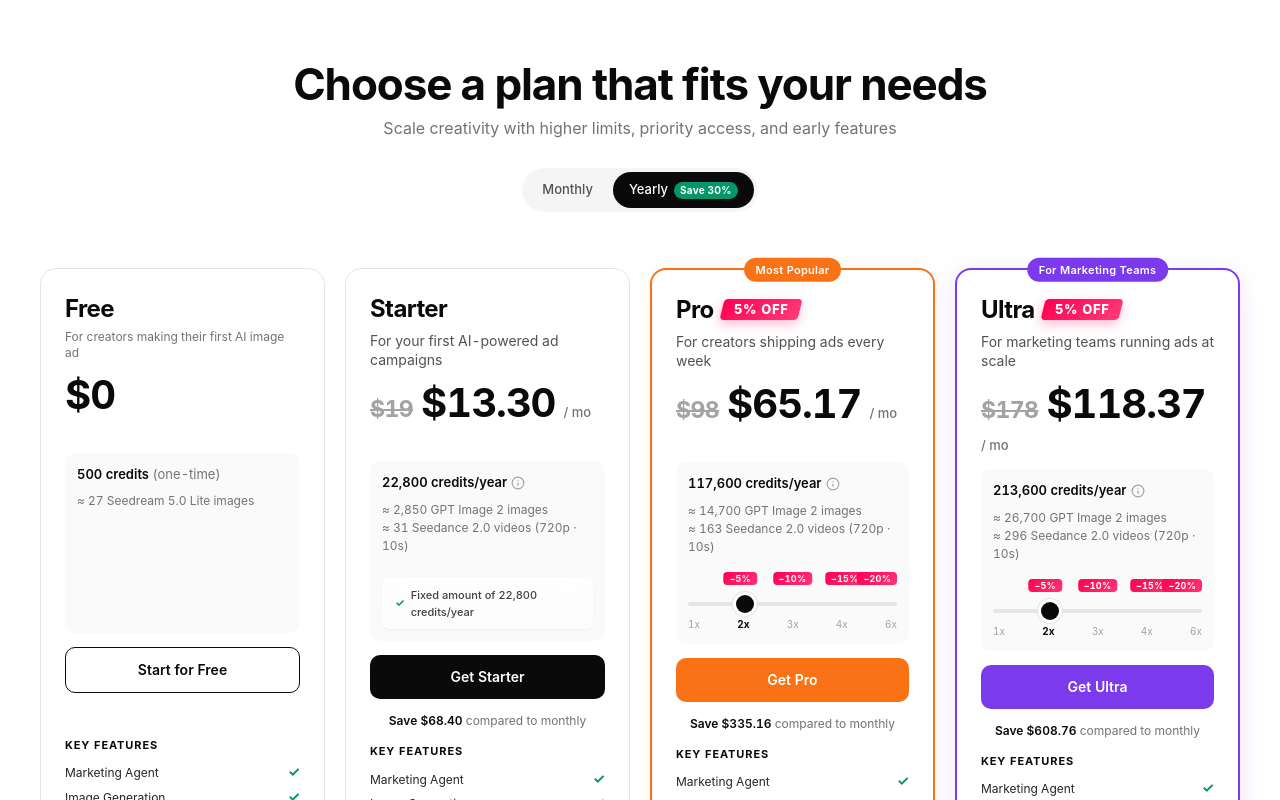
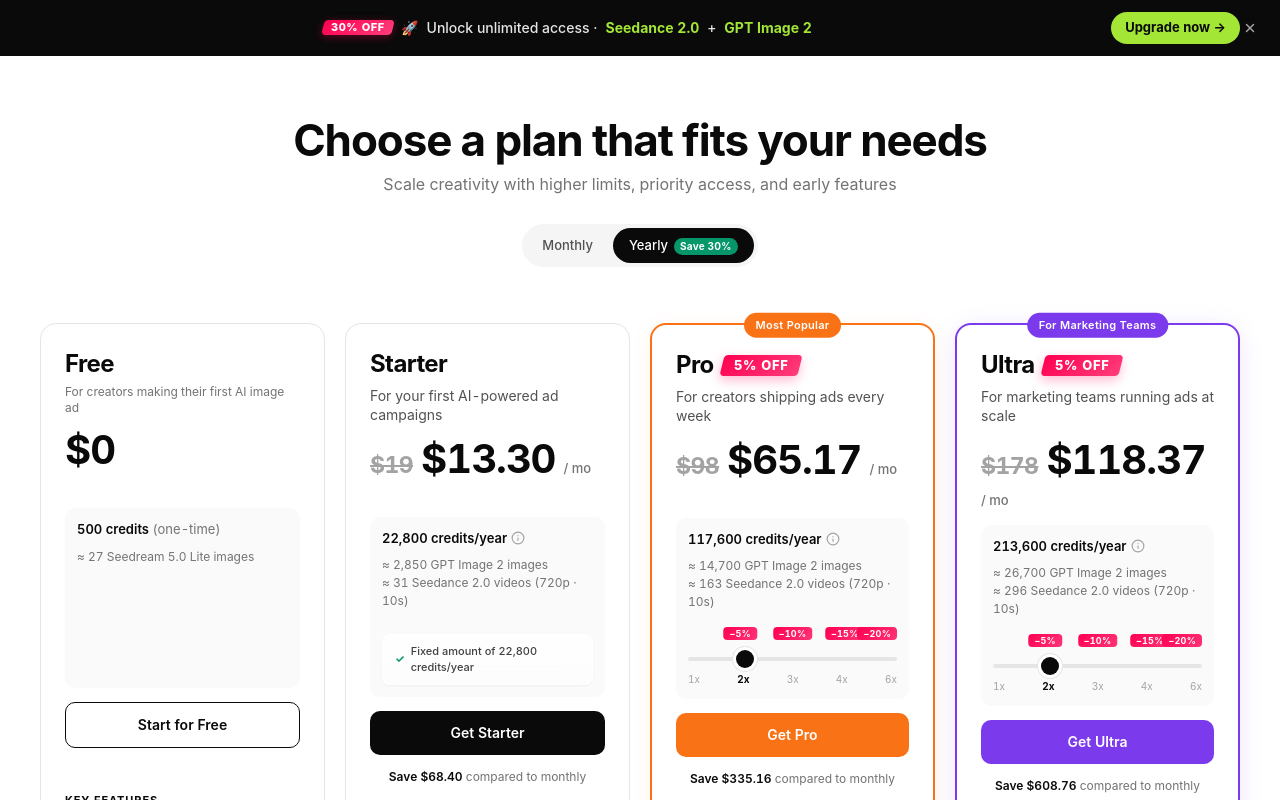
Before and after one commit to krysta1314/buzz-video-prototype, a React (Vite) app: page / in a window 1280 px wide. Shown: the top 800 px of the page. Built offline with nearby package versions, Linux system fonts and the light colour scheme.

Commit message:
叫一个banner

```diff
--- a/src/App.tsx
+++ b/src/App.tsx
@@ -1,4 +1,5 @@
 import { usePricingState } from '@/hooks/usePricingState';
+import { PromoBanner } from '@/components/sections/PromoBanner';
 import { Header } from '@/components/sections/Header';
 import { PlanCards } from '@/components/sections/PlanCards';
 import { EnterpriseBanner } from '@/components/sections/EnterpriseBanner';
@@ -10,13 +11,18 @@
   const state = usePricingState();
 
   return (
+    <>
+      <PromoBanner />
       <main className="max-w-[1440px] mx-auto px-4 sm:px-6 lg:px-10 py-12 sm:py-16">
         <Header cycle={state.cards.cycle} onCycleChange={state.cards.setCycle} />
+        <section id="plans">
           <PlanCards region={state.cards} />
+        </section>
         <EnterpriseBanner />
         <CompareFeatures region={state.cmp} />
         <PlanGuide />
         <Faq />
       </main>
+    </>
   );
 }
--- /dev/null
+++ b/src/components/sections/PromoBanner.tsx
@@ -0,0 +1,73 @@
+import { useEffect, useState } from 'react';
+
+/**
+ * Global top banner — promotes unlimited access for top premium models.
+ *
+ * Dismiss rules (per current PRD):
+ * - Visible on every page load — no persistence.
+ * - X / Esc closes the banner for the current page view only.
+ * - On page refresh, the banner reappears.
+ * - CTA / message click → navigates to #plans, does NOT dismiss.
+ */
+export function PromoBanner() {
+  const [visible, setVisible] = useState(true);
+
+  useEffect(() => {
+    if (!visible) return;
+    const onKey = (e: KeyboardEvent) => {
+      if (e.key === 'Escape') setVisible(false);
+    };
+    window.addEventListener('keydown', onKey);
+    return () => window.removeEventListener('keydown', onKey);
+  }, [visible]);
+
+  if (!visible) return null;
+
+  return (
+    <div role="region" aria-label="Promotional banner" className="relative w-full bg-ink text-neutral-200">
+      <div className="max-w-[1440px] mx-auto px-4 sm:px-6 lg:px-10 py-3 pr-12 sm:pr-14 flex items-center gap-4 min-h-[48px]">
+        <a
+          href="#plans"
+          className="flex-1 flex items-center justify-center gap-2 text-sm font-medium flex-wrap hover:text-white transition-colors"
+        >
+          <span
+            className="inline-flex items-center text-[11px] font-extrabold text-white px-2 py-0.5 leading-none tracking-wider"
+            style={{
+              background: 'linear-gradient(135deg, #ff0051 0%, #ff3d7a 100%)',
+              transform: 'skewX(-14deg)',
+              boxShadow: '0 2px 8px rgba(255, 0, 81, 0.35)',
+              borderRadius: '4px',
+            }}
+          >
+            <span style={{ transform: 'skewX(14deg)', display: 'inline-block' }}>30% OFF</span>
+          </span>
+          <span aria-hidden>🚀</span>
+          <span>Unlock unlimited access ·</span>
+          <span className="font-bold" style={{ color: '#a3e635' }}>Seedance 2.0</span>
+          <span>+</span>
+          <span className="font-bold" style={{ color: '#a3e635' }}>GPT Image 2</span>
+        </a>
+
+        <a
+          href="#plans"
+          className="inline-flex items-center gap-1.5 rounded-full px-3.5 py-1.5 text-[13px] font-bold whitespace-nowrap transition-opacity hover:opacity-90"
+          style={{ background: '#a3e635', color: '#0a0a0a' }}
+        >
+          Upgrade now →
+        </a>
+      </div>
+
+      <button
+        type="button"
+        onClick={() => setVisible(false)}
+        aria-label="Dismiss promotional banner"
+        className="absolute right-3 sm:right-4 top-1/2 -translate-y-1/2 flex items-center justify-center w-7 h-7 rounded-full text-neutral-400 hover:text-white hover:bg-white/10 focus:text-white focus:bg-white/10 transition-colors focus:outline-none"
+      >
+        <svg width="14" height="14" viewBox="0 0 24 24" fill="none" stroke="currentColor" strokeWidth="2.5" strokeLinecap="round" strokeLinejoin="round" aria-hidden>
+          <line x1="18" y1="6" x2="6" y2="18" />
+          <line x1="6" y1="6" x2="18" y2="18" />
+        </svg>
+      </button>
+    </div>
+  );
+}
```
Lines whose indentation alone changed are shown as unchanged.
